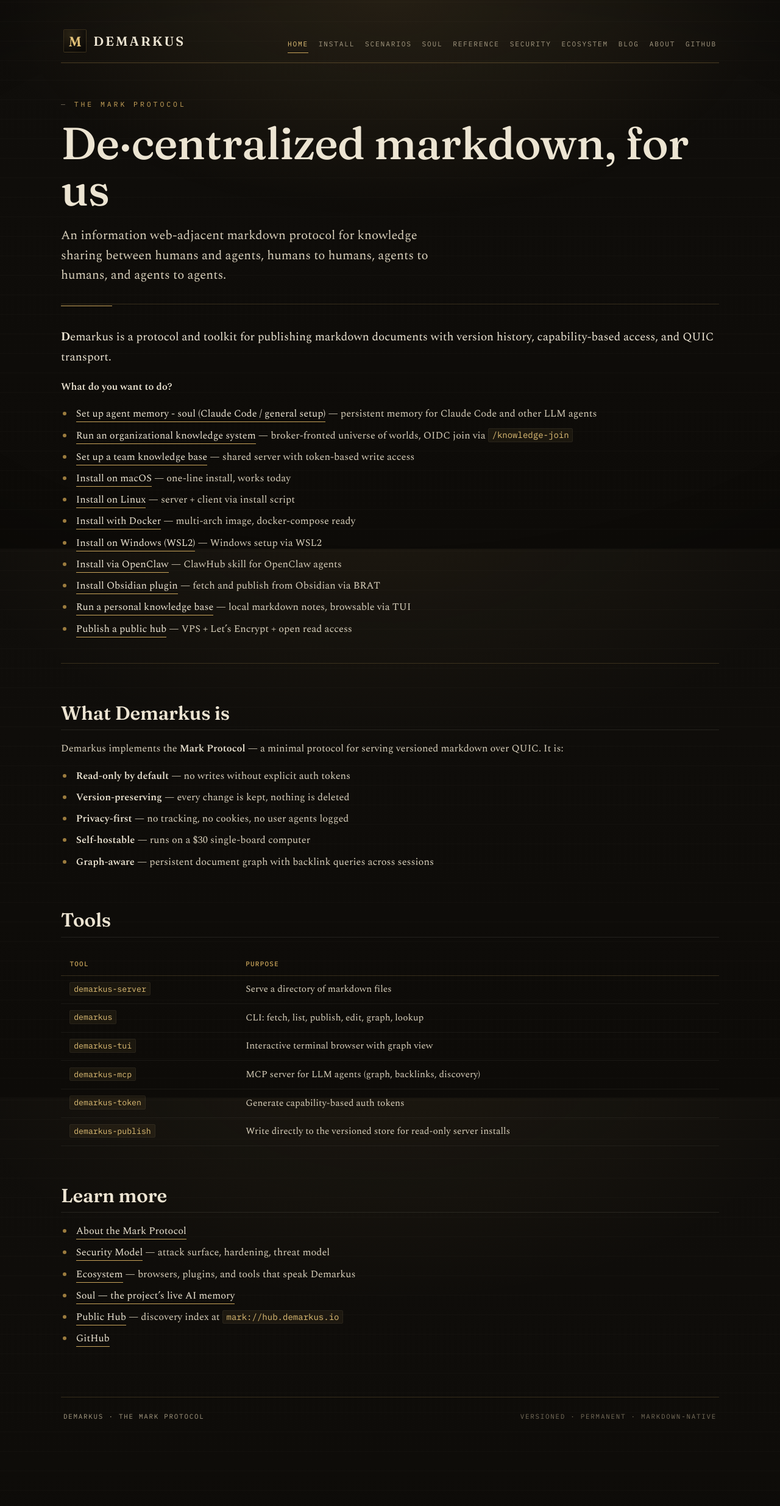
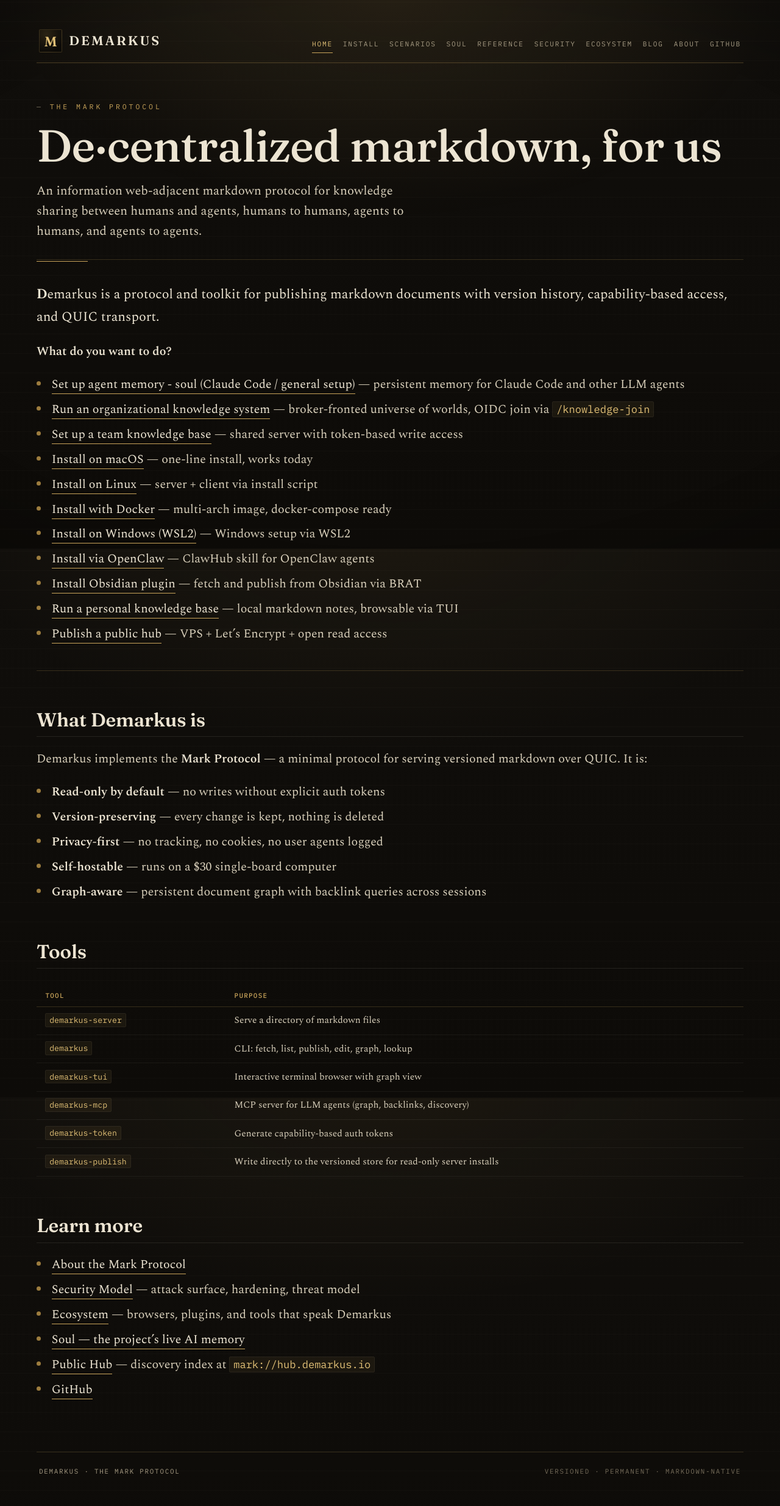
Before and after one commit to latebit-io/demarkus, a Jekyll site: the page built from index.md, in a window 1280 px wide. Shown: the whole page at 61% size. Built offline with Jekyll 4.4.1, drawn with Linux system fonts in a browser that asks for light colours; before the commit the page ends 2379 px from its top, so only the background shows below that.

Commit message:
style(pages): widen reading column and enlarge fluid body type
The 70ch measure left large dead space on wide screens and the base
size read small. Widen measure to 82ch, grow the shell to 1160px, and
make body type fluid (clamp 1.08-1.24rem) so it scales with the
viewport. Lead paragraphs switch to em so they stay proportionally
larger than the bigger body.

```diff
--- a/assets/css/style.css
+++ b/assets/css/style.css
@@ -27,8 +27,8 @@
     --display: "Fraunces", "Spectral", Georgia, serif;
     --mono: "IBM Plex Mono", "SF Mono", "Menlo", monospace;
 
-    --measure: 70ch;
-    --shell: min(1080px, 92vw);
+    --measure: 82ch;
+    --shell: min(1160px, 94vw);
 }
 
 * {
@@ -44,8 +44,8 @@
 body {
     color: var(--ink);
     font-family: var(--serif);
-    font-size: 1.02rem;
-    line-height: 1.72;
+    font-size: clamp(1.08rem, 0.99rem + 0.36vw, 1.24rem);
+    line-height: 1.7;
     background-color: var(--bg);
     background-image:
         radial-gradient(
@@ -301,7 +301,7 @@
 }
 
 .content-card > p:first-of-type {
-    font-size: 1.12rem;
+    font-size: 1.12em;
     color: var(--ink);
 }
 
@@ -317,7 +317,7 @@
 }
 
 .is-home .content-card > p:first-of-type {
-    font-size: 1.18rem;
+    font-size: 1.1em;
 }
 
 .is-home .content-card > p:first-of-type::first-letter {
```
